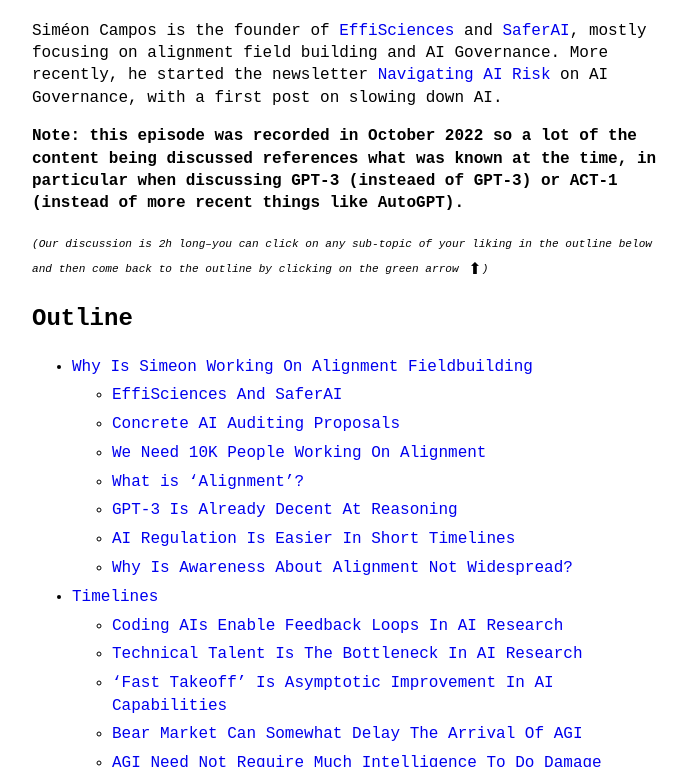
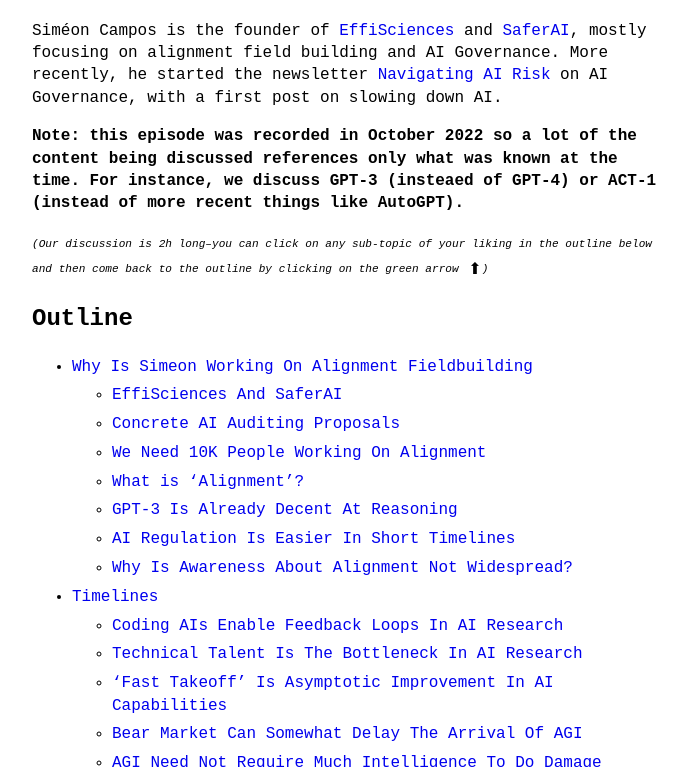
Before and after one commit to theinsideview/theinsideview.github.io, a Jekyll site: the page built from _posts/2023-04-29-simeon.md, in a window 1280 px wide and 900 px high, scrolled down 730 px, cut to the strip 133-900 px from the top of the window. Shown: the whole strip, without its empty margins (288-975 px from the left). Built offline with Jekyll 4.4.1, drawn with Linux system fonts in a browser that asks for light colours.

Commit message:
Update 2023-04-29-simeon.md

```diff
--- a/_posts/2023-04-29-simeon.md
+++ b/_posts/2023-04-29-simeon.md
@@ -12,7 +12,7 @@
 
 Siméon Campos is the founder of [EffiSciences](https://www.effisciences.organization/) and [SaferAI](https://fr.linkedin.com/company/saferai), mostly focusing on alignment field building and AI Governance. More recently, he started the newsletter [Navigating AI Risk](https://navigatingairisks.substack.com/p/slowing-down-ai-rationales-proposals) on AI Governance, with a first post on slowing down AI.
 
-**Note: this episode was recorded in October 2022 so a lot of the content being discussed references what was known at the time, in particular when discussing GPT-3 (insteaed of GPT-3) or ACT-1 (instead of more recent things like AutoGPT).**
+**Note: this episode was recorded in October 2022 so a lot of the content being discussed references only what was known at the time. For instance, we discuss GPT-3 (insteaed of GPT-4) or ACT-1 (instead of more recent things like AutoGPT).**
 
 <sup><sub><i>(Our discussion is 2h long–you can click on any sub-topic of your liking in the outline below and then come back to the outline by clicking on the green arrow</i></sub></sup> ⬆<sup><sub><i>)</i></sub></sup>
 
```
